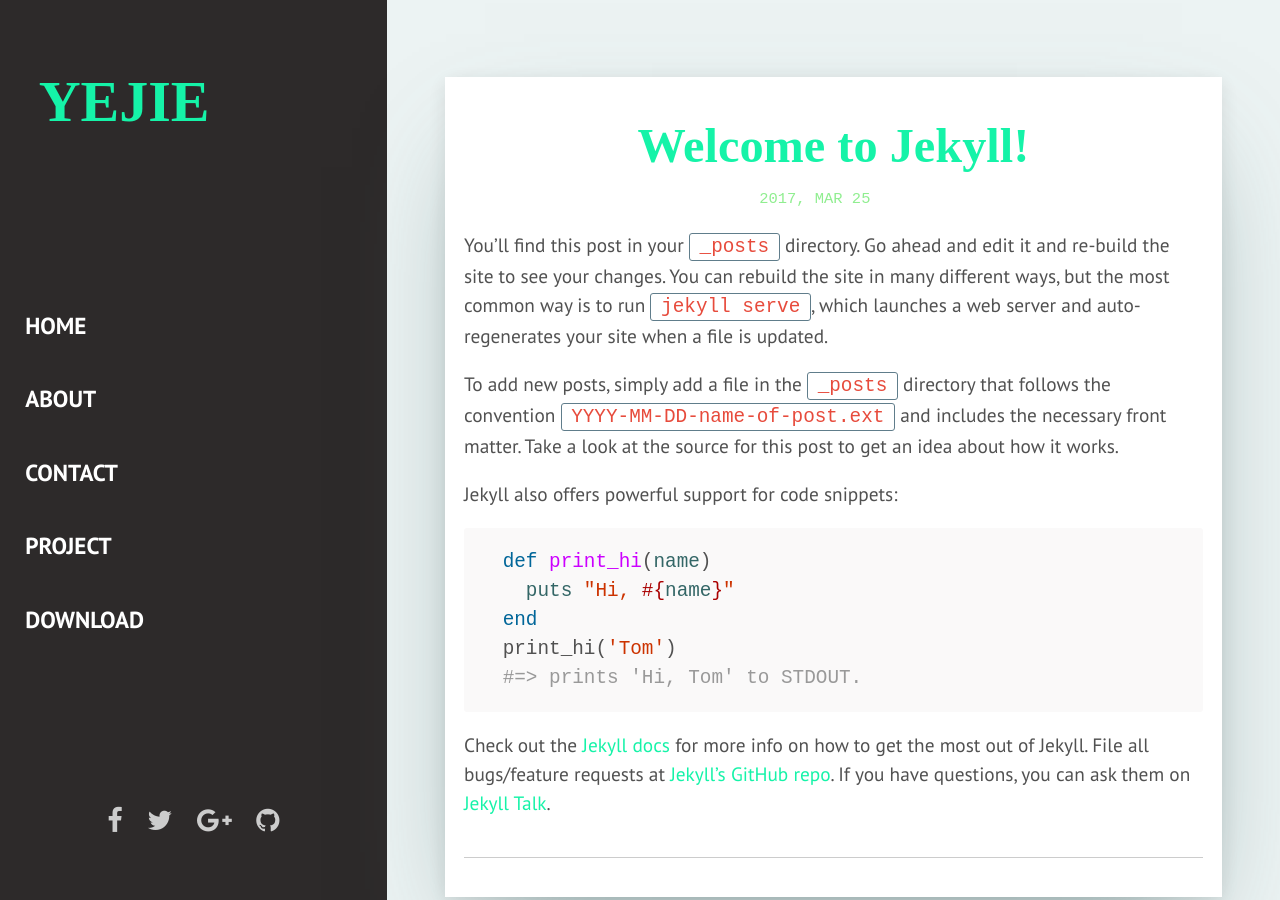
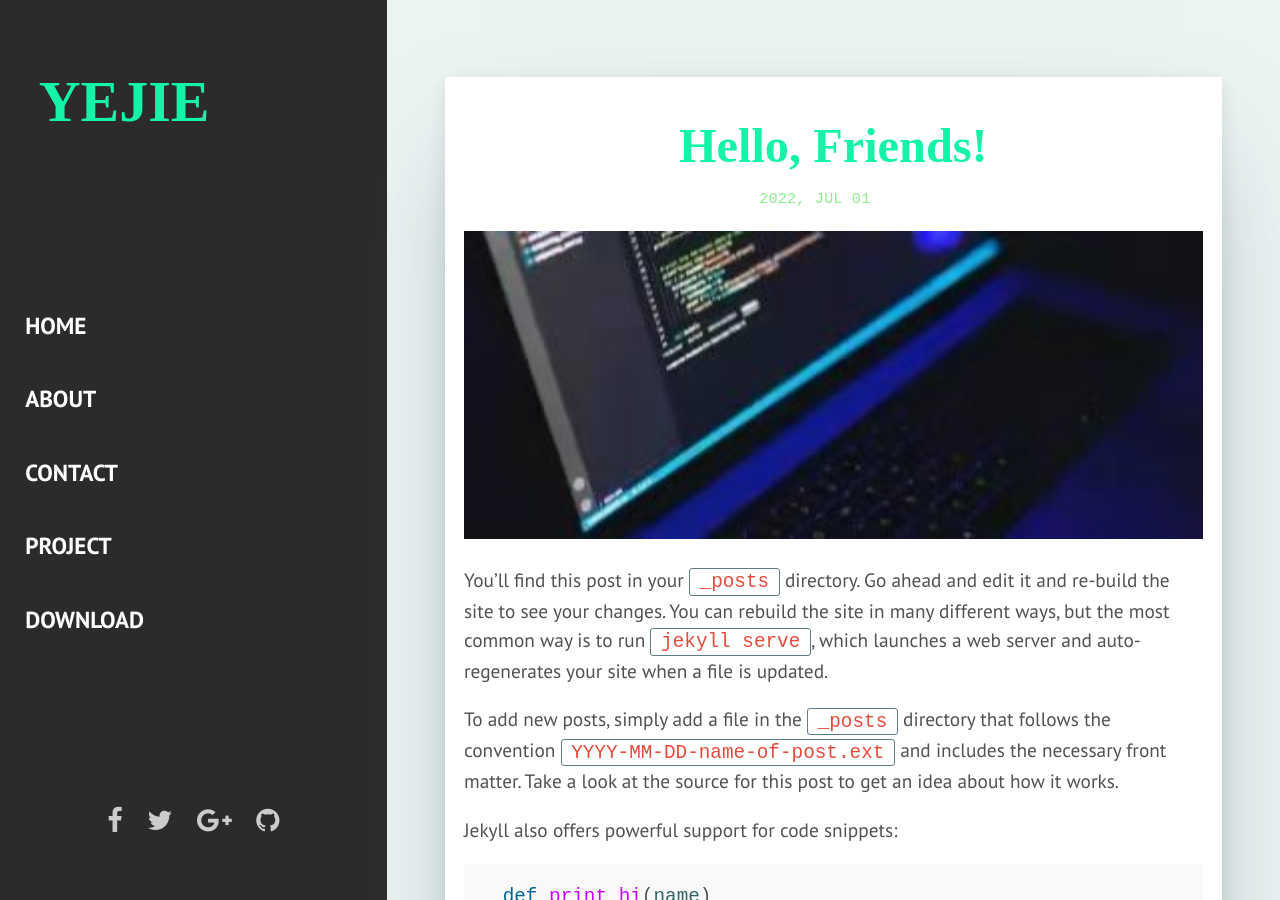
Before and after one commit to yejie-12/yejie.github.io, a Jekyll site: the page built from _posts/2022-07-01-welcome-to-jekyll.markdown, in a window 1280 px wide and 900 px high. Built offline with Jekyll 4.4.1, drawn with Linux system fonts in a browser that asks for light colours; some web fonts are replaced.

Commit message:
web updated

```diff
--- a/_posts/2022-02-01-china-tiger-leaping-gorge.markdown
+++ b/_posts/2022-02-01-china-tiger-leaping-gorge.markdown
@@ -2,7 +2,7 @@
 layout: post
 title:  "China - tiger leaping gorge"
 img: china_tiger_leaping_gorge.jpg
-date:   2017-03-29 00:00:00 +0200
+date:   2022-02-01 08:00:00 +0800
 description: Curabitur vulputate enim at metus malesuada, in iaculis nisl tincidunt. Mauris dapibus ut ante ornare ullamcorper. Vivamus ultrices erat lorem. Phasellus pretium nisl ac elit porttitor, id condimentum velit aliquam.
 ---
 
--- a/_posts/2022-03-01-example.markdown
+++ b/_posts/2022-03-01-example.markdown
@@ -1,7 +1,7 @@
 ---
 layout: post
 title:  "Example"
-date:   2017-03-29 00:00:00 +0200
+date:   2022-03-01 08:00:00 +0800
 description: You’ll find this post in your `_posts` directory. Go ahead and edit it and re-build the site to see your changes.
 ---
 
--- a/_posts/2022-04-01-the-white-house.markdown
+++ b/_posts/2022-04-01-the-white-house.markdown
@@ -2,7 +2,7 @@
 layout: post
 title:  "Wooden house"
 img: wooden_house.jpg
-date:   2017-03-29 00:00:00 +0200
+date:   2022-04-01 08:00:00 +0800
 description: Phasellus tincidunt pulvinar ante, pretium pellentesque urna mollis id. Donec convallis ut elit at aliquet. Suspendisse potenti.
 ---
 
--- a/_posts/2022-05-01-zagreb-city.markdown
+++ b/_posts/2022-05-01-zagreb-city.markdown
@@ -2,7 +2,7 @@
 layout: post
 title:  "Zagreb city"
 img: zagreb_city.jpg
-date:   2017-03-29 00:00:00 +0200
+date:   2022-05-01 08:00:00 +0800
 description: Cras ac ex sit amet leo rhoncus elementum eget eget eros. Curabitur venenatis lacus eget tempus consequat. Duis feugiat vehicula bibendum. Aliquam imperdiet tortor in diam viverra scelerisque. Vestibulum erat odio, rutrum nec volutpat et, mattis id diam.
 ---
 
--- a/_posts/2022-06-01-an-old-house.markdown
+++ b/_posts/2022-06-01-an-old-house.markdown
@@ -1,7 +1,7 @@
 ---
 layout: post
 title:  "An old house"
-date:   2017-03-30 00:00:00
+date:   2022-06-01 08:00:00 +0800
 img: house.jpg
 description: Lorem ipsum dolor sit amet, consectetur adipisicing elit, sed do eiusmod tempor incididunt ut labore et dolore magna aliqua. Ut enim ad minim veniam, quis nostrud exercitation ullamco laboris nisi ut aliquip ex ea commodo consequat. Duis aute irure dolor in reprehenderit in voluptate velit esse cillum dolore eu fugiat nulla pariatur. Excepteur sint occaecat cupidatat non proident, sunt in culpa qui officia deserunt mollit anim id est laborum.
 ---
--- a/_posts/2022-01-01-welcome-to-jekyll.markdown
+++ b/_posts/2022-07-01-welcome-to-jekyll.markdown
@@ -1,8 +1,8 @@
 ---
 layout: post
-title:  "Welcome to Jekyll!"
-date:   2017-03-25 21:32:40 +0200
-img:
+title:  "Hello, Friends!"
+date:   2022-07-01 08:00:00 +0800
+img: yejie.jpg
 description: You’ll find this post in your `_posts` directory. Go ahead and edit it and re-build the site to see your changes.
 categories: jekyll update
 ---
```
